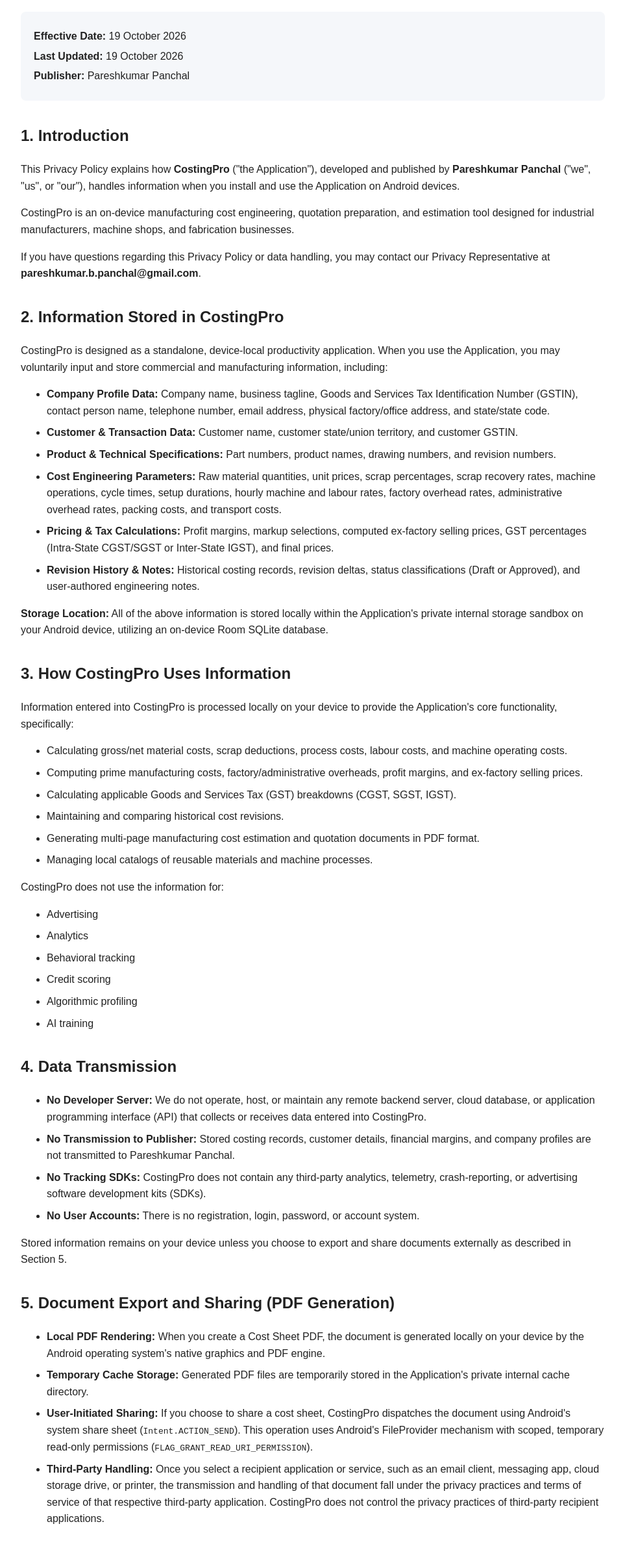
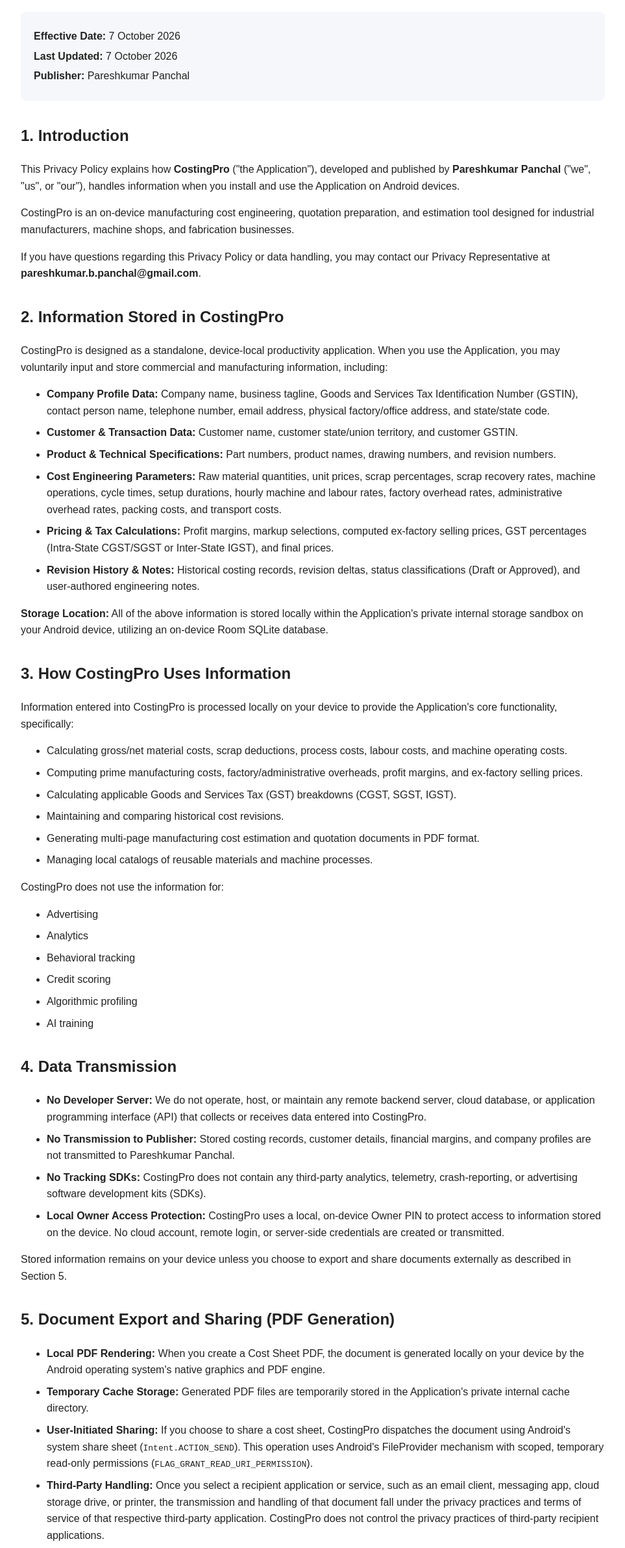
Before and after one commit to pareshkumarbpanchal-code/costingpro-privacy-policy, a plain HTML site: page index.html in a window 1280 px wide. Shown: the part 118-2501 px from the top of the page at 65% size, without its empty margins (158-1121 px from the left). Drawn offline with Linux system fonts and the light colour scheme.

Commit message:
Update privacy policy for local owner PIN and dates

```diff
--- a/index.html
+++ b/index.html
@@ -64,8 +64,8 @@
 <h1>PRIVACY POLICY FOR COSTINGPRO</h1>
 
 <div class="header">
-    <p><strong>Effective Date:</strong> 19 October 2026</p>
-    <p><strong>Last Updated:</strong> 19 October 2026</p>
+    <p><strong>Effective Date:</strong> 7 October 2026</p>
+    <p><strong>Last Updated:</strong> 7 October 2026</p>
     <p><strong>Publisher:</strong> Pareshkumar Panchal</p>
 </div>
 
@@ -154,7 +154,7 @@
 
     <li><strong>No Tracking SDKs:</strong> CostingPro does not contain any third-party analytics, telemetry, crash-reporting, or advertising software development kits (SDKs).</li>
 
-    <li><strong>No User Accounts:</strong> There is no registration, login, password, or account system.</li>
+    <li><strong>Local Owner Access Protection:</strong> CostingPro uses a local, on-device Owner PIN to protect access to information stored on the device. No cloud account, remote login, or server-side credentials are created or transmitted.</li>
 </ul>
 
 <p>
@@ -259,7 +259,7 @@
 </p>
 
 <p>
-Because CostingPro operates without user accounts or centralized server storage:
+Because CostingPro operates without cloud user accounts or centralized server storage:
 </p>
 
 <ul>
```
Also changed, not shown: 2 other files.
